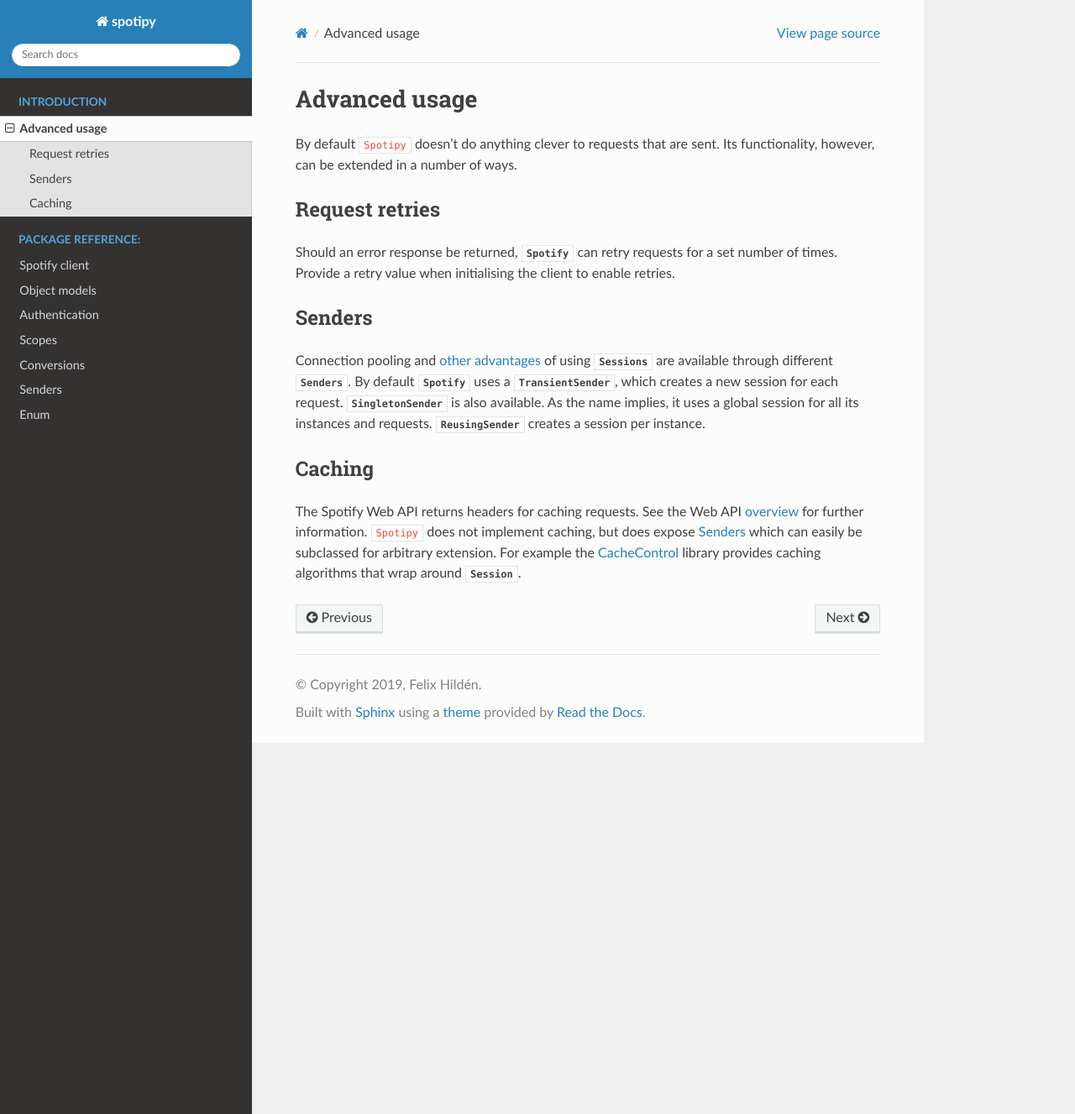
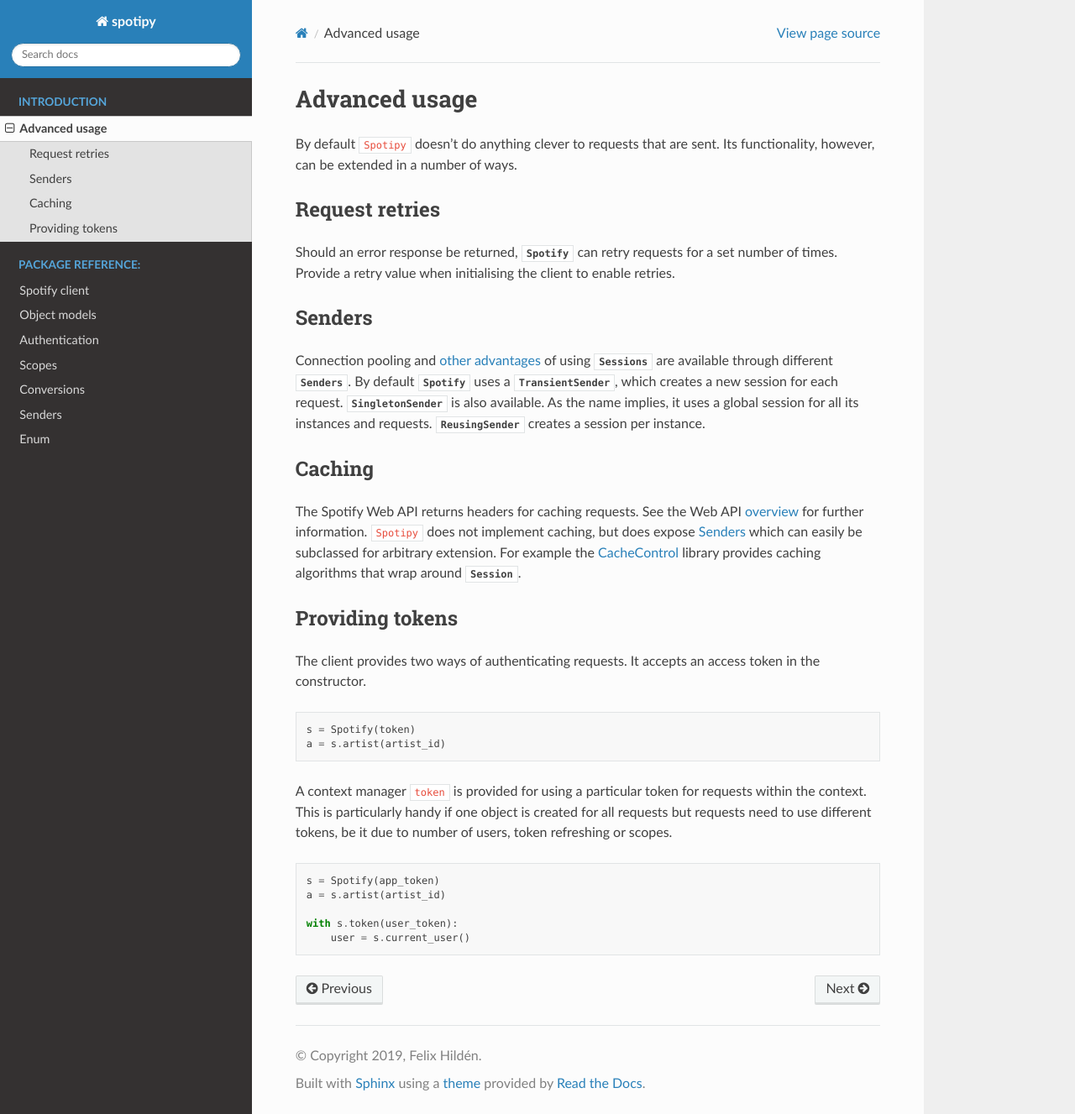
Before and after one commit to felix-hilden/tekore, a Sphinx documentation site: the page built from docs/advanced.rst, in a window 1280 px wide and 1327 px high. Shown: the whole window at 84% size. Built offline with Sphinx 7.4.7 and the Read the Docs theme 2.0.0, drawn with Linux system fonts in a browser that asks for light colours; pages that are not in the unit, such as notebooks, are missing from menus; the version number could not be read and is left out.

Commit message:
Document methods of using access tokens

```diff
--- a/docs/advanced.rst
+++ b/docs/advanced.rst
@@ -31,3 +31,27 @@ which can easily be subclassed for arbitrary extension.
 For example the
 `CacheControl <https://pypi.org/project/CacheControl/>`_
 library provides caching algorithms that wrap around :class:`Session`.
+
+Providing tokens
+----------------
+The client provides two ways of authenticating requests.
+It accepts an access token in the constructor.
+
+.. code:: python
+
+   s = Spotify(token)
+   a = s.artist(artist_id)
+
+A context manager ``token`` is provided for using a particular token
+for requests within the context.
+This is particularly handy if one object is created for all requests
+but requests need to use different tokens,
+be it due to number of users, token refreshing or scopes.
+
+.. code:: python
+
+   s = Spotify(app_token)
+   a = s.artist(artist_id)
+
+   with s.token(user_token):
+       user = s.current_user()
```
